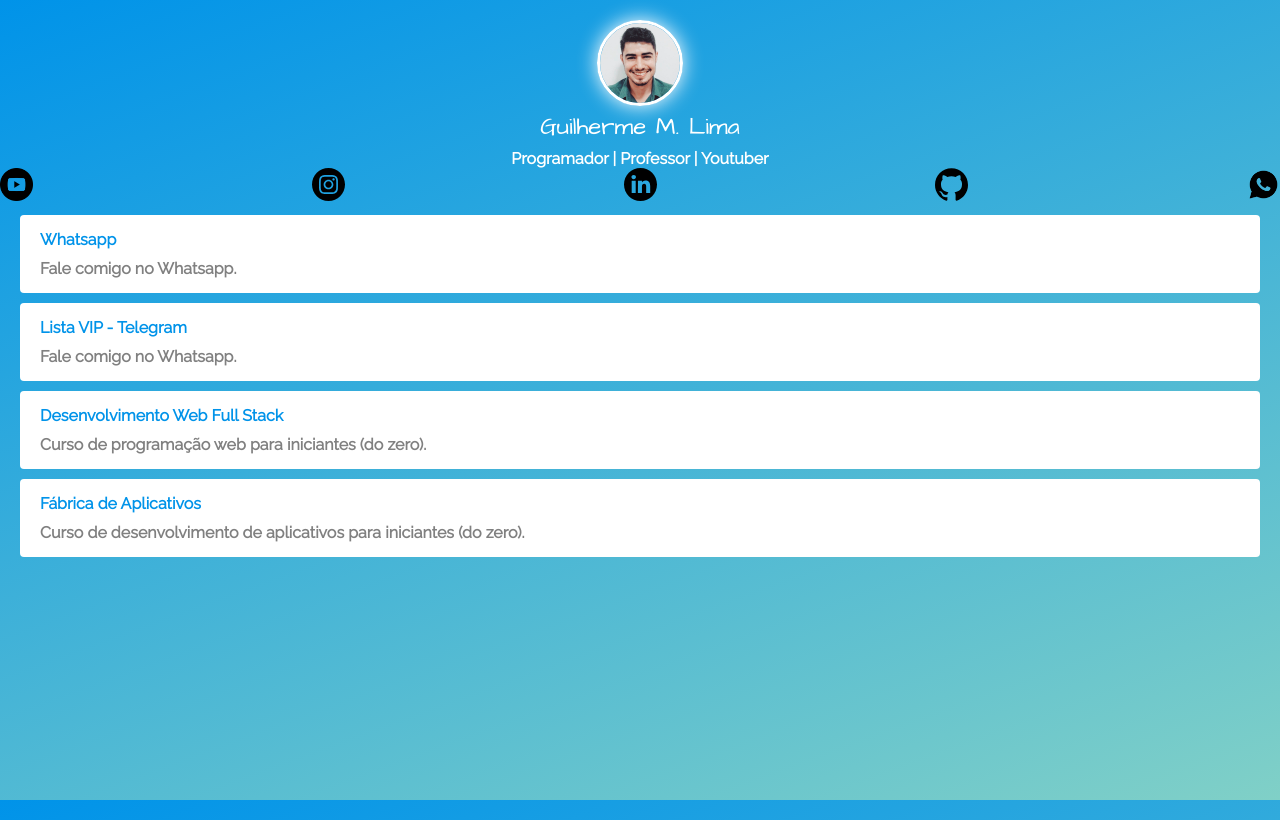
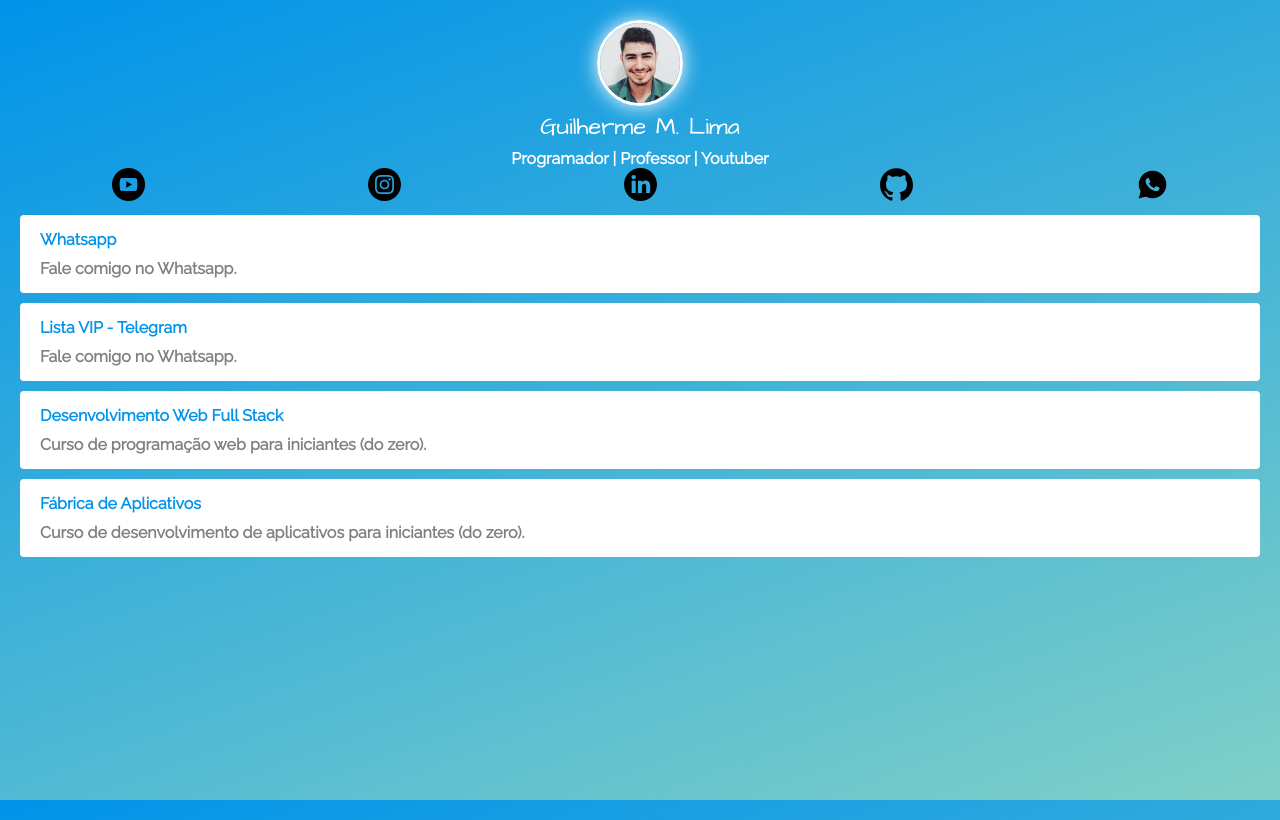
Before and after one commit to guilhermelim/guilhermelim.github.io, a plain HTML site: page index.html in a window 1280 px wide. Drawn offline with Linux system fonts and the light colour scheme.

Commit message:
Add files via upload

```diff
--- a/css/style.css
+++ b/css/style.css
@@ -39,10 +39,11 @@ h2 {
 }
 
 .social {
+    display: flex;
+    /* justify-content: space-between; */
+    justify-content: space-around;
+    list-style: none;
     margin-top: 20px 0;
-    display: flex;
-    justify-content: space-between;
-    list-style: none;
 }
 
 .social img {
```
